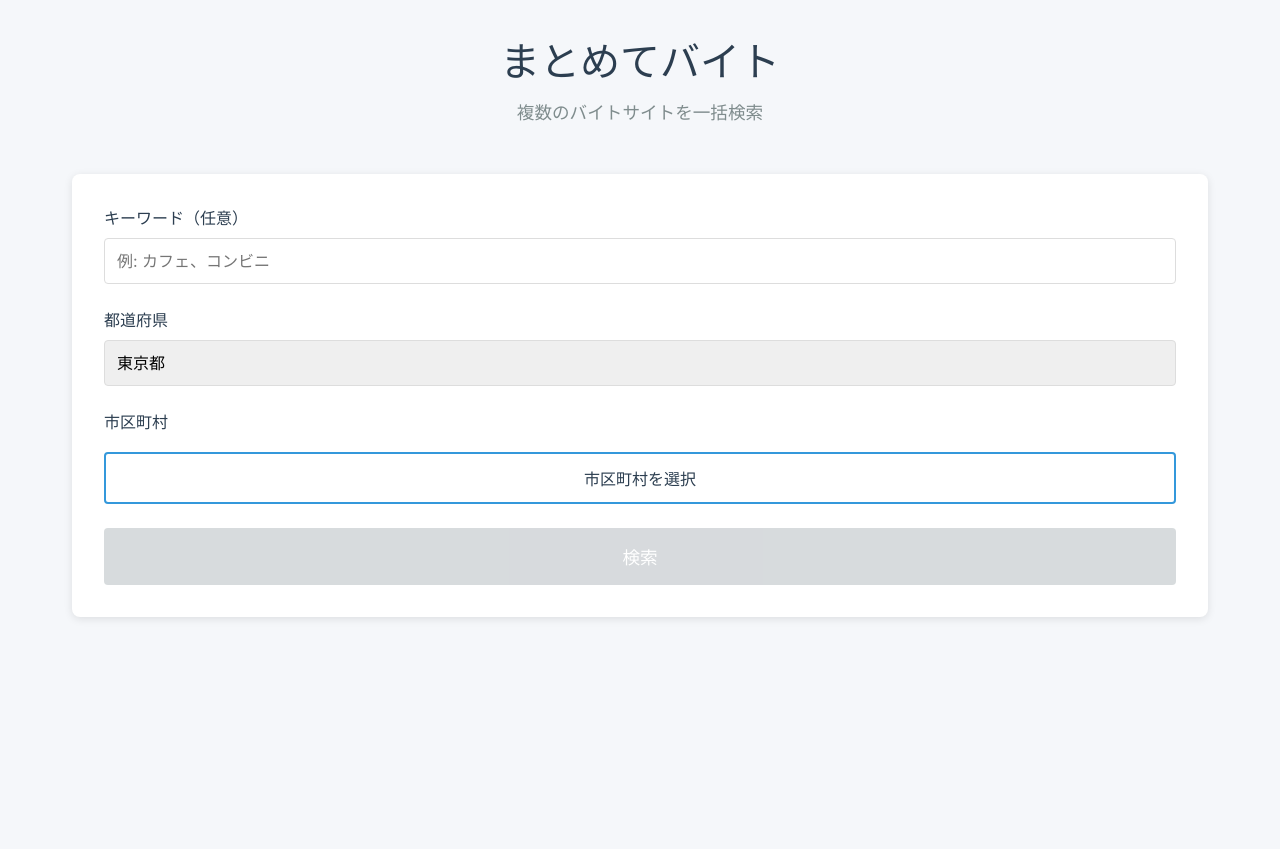
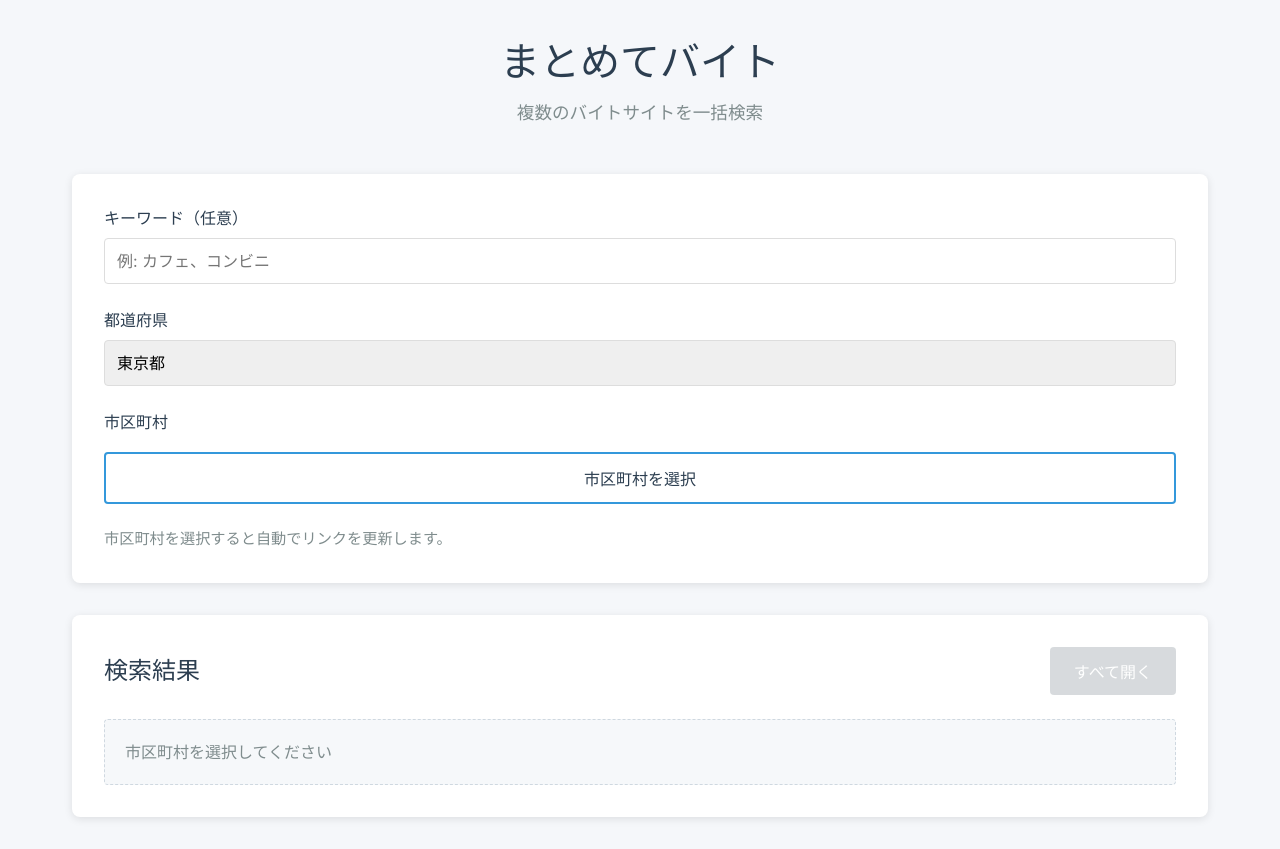
Before and after one commit to oyajun/matomete-baito, a React (Vite) app: page / in a window 1280 px wide. Before the commit the page ends 800 px from the top, so only its background shows below. Built offline with nearby package versions, Linux system fonts and the light colour scheme.

Commit message:
検索ボタン削除

```diff
--- a/src/App.css
+++ b/src/App.css
@@ -132,6 +132,12 @@
 .search-button:disabled {
   background: #bdc3c7;
   cursor: not-allowed;
+}
+
+.auto-search-note {
+  margin-top: 1rem;
+  font-size: 0.95rem;
+  color: #7f8c8d;
 }
 
 /* 市区町村選択ボタン */
@@ -393,6 +399,11 @@
   background: #229954;
 }
 
+.open-all-button:disabled {
+  background: #bdc3c7;
+  cursor: not-allowed;
+}
+
 .results-list {
   list-style: none;
   padding: 0;
@@ -419,6 +430,16 @@
   background: #e9ecef;
   border-color: #3498db;
   transform: translateX(4px);
+}
+
+.results-placeholder {
+  margin: 0;
+  padding: 1.25rem;
+  background: #f6f8fa;
+  border: 1px dashed #cfd8e0;
+  border-radius: 4px;
+  color: #7f8c8d;
+  font-size: 1rem;
 }
 
 /* レスポンシブ対応 */
--- a/src/App.tsx
+++ b/src/App.tsx
@@ -1,4 +1,4 @@
-import { useState } from 'react'
+import { useCallback, useEffect, useState } from 'react'
 import './App.css'
 import { PROJECT_NAME_JA } from './constants'
 import { SearchForm } from './components/SearchForm'
@@ -10,22 +10,47 @@ interface SearchResult {
   url: string
 }
 
+interface SearchCriteria {
+  keyword: string
+  cityCodes: string[]
+}
+
 function App() {
+  const [criteria, setCriteria] = useState<SearchCriteria>({ keyword: '', cityCodes: [] })
   const [results, setResults] = useState<SearchResult[]>([])
+  const [helperMessage, setHelperMessage] = useState('市区町村を選択してください')
 
-  const handleSearch = (keyword: string, cityCodes: string[]) => {
+  const handleCriteriaChange = useCallback((keyword: string, cityCodes: string[]) => {
+    setCriteria({ keyword, cityCodes })
+  }, [])
+
+  useEffect(() => {
+    if (criteria.cityCodes.length === 0) {
+      setResults([])
+      setHelperMessage('市区町村を選択してください')
+      return
+    }
+
+    try {
       const searchResults: SearchResult[] = [
         {
           siteName: 'タウンワーク',
-        url: townworkSearchUrl(keyword, cityCodes),
+          url: townworkSearchUrl(criteria.keyword, criteria.cityCodes),
         },
         {
           siteName: 'バイトル',
-        url: baitoruSearchUrl(keyword, cityCodes),
+          url: baitoruSearchUrl(criteria.keyword, criteria.cityCodes),
         },
       ]
       setResults(searchResults)
+      setHelperMessage('')
+    } catch (error) {
+      setResults([])
+      setHelperMessage(
+        error instanceof Error ? error.message : '検索URLの生成に失敗しました'
+      )
     }
+  }, [criteria])
 
   return (
     <div className="app">
@@ -34,8 +59,8 @@ function App() {
         <p className="subtitle">複数のバイトサイトを一括検索</p>
       </header>
       <main className="app-main">
-        <SearchForm onSearch={handleSearch} />
-        <SearchResults results={results} />
+        <SearchForm onCriteriaChange={handleCriteriaChange} />
+        <SearchResults results={results} helperMessage={helperMessage} />
       </main>
     </div>
   )
--- a/src/components/SearchForm.tsx
+++ b/src/components/SearchForm.tsx
@@ -1,12 +1,12 @@
-import { useState } from 'react'
+import { useEffect, useState } from 'react'
 import { PREFECTURES } from '../constants'
 import { CitySelectionModal } from './CitySelectionModal'
 
 interface SearchFormProps {
-  onSearch: (keyword: string, cityCodes: string[]) => void
+  onCriteriaChange: (keyword: string, cityCodes: string[]) => void
 }
 
-export function SearchForm({ onSearch }: SearchFormProps) {
+export function SearchForm({ onCriteriaChange }: SearchFormProps) {
   const [keyword, setKeyword] = useState('')
   const [selectedPrefecture, setSelectedPrefecture] = useState('13')
   const [selectedCities, setSelectedCities] = useState<Set<string>>(new Set())
@@ -28,15 +28,16 @@ export function SearchForm({ onSearch }: SearchFormProps) {
   }
 
   const handleConfirmCities = (cities: Set<string>) => {
-    setSelectedCities(cities)
+    setSelectedCities(new Set(cities))
   }
 
   const handleSubmit = (e: React.FormEvent) => {
     e.preventDefault()
-    if (keyword.trim() && selectedCities.size > 0) {
-      onSearch(keyword, Array.from(selectedCities))
-    }
   }
+
+  useEffect(() => {
+    onCriteriaChange(keyword, Array.from(selectedCities))
+  }, [keyword, selectedCities, onCriteriaChange])
 
   const currentPrefecture = PREFECTURES.find((p) => p.code === selectedPrefecture)
 
@@ -63,7 +64,6 @@ export function SearchForm({ onSearch }: SearchFormProps) {
             value={keyword}
             onChange={(e) => setKeyword(e.target.value)}
             placeholder="例: カフェ、コンビニ"
-            required
           />
         </div>
 
@@ -104,14 +104,7 @@ export function SearchForm({ onSearch }: SearchFormProps) {
             </button>
           </div>
         )}
-
-        <button
-          type="submit"
-          className="search-button"
-          disabled={!keyword.trim() || selectedCities.size === 0}
-        >
-          検索
-        </button>
+        <p className="auto-search-note">市区町村を選択すると自動でリンクを更新します。</p>
       </form>
 
       {isModalOpen && currentPrefecture && (
--- a/src/components/SearchResults.tsx
+++ b/src/components/SearchResults.tsx
@@ -5,27 +5,35 @@ interface SearchResult {
 
 interface SearchResultsProps {
   results: SearchResult[]
+  helperMessage?: string
 }
 
-export function SearchResults({ results }: SearchResultsProps) {
+export function SearchResults({ results, helperMessage }: SearchResultsProps) {
+  const resultsAvailable = results.length > 0
   const handleOpenAll = () => {
+    if (!resultsAvailable) {
+      return
+    }
     results.forEach((result) => {
       window.open(result.url, '_blank', 'noopener,noreferrer')
     })
   }
-
-  if (results.length === 0) {
-    return null
-  }
+  const placeholder =
+    helperMessage || '市区町村を選択するとリンクが表示されます'
 
   return (
     <div className="search-results">
       <div className="results-header">
         <h2>検索結果</h2>
-        <button onClick={handleOpenAll} className="open-all-button">
+        <button
+          onClick={handleOpenAll}
+          className="open-all-button"
+          disabled={!resultsAvailable}
+        >
           すべて開く
         </button>
       </div>
+      {resultsAvailable ? (
         <ul className="results-list">
           {results.map((result, index) => (
             <li key={index} className="result-item">
@@ -35,6 +43,9 @@ export function SearchResults({ results }: SearchResultsProps) {
             </li>
           ))}
         </ul>
+      ) : (
+        <p className="results-placeholder">{placeholder}</p>
+      )}
     </div>
   )
 }
```
Lines whose indentation alone changed are shown as unchanged.
